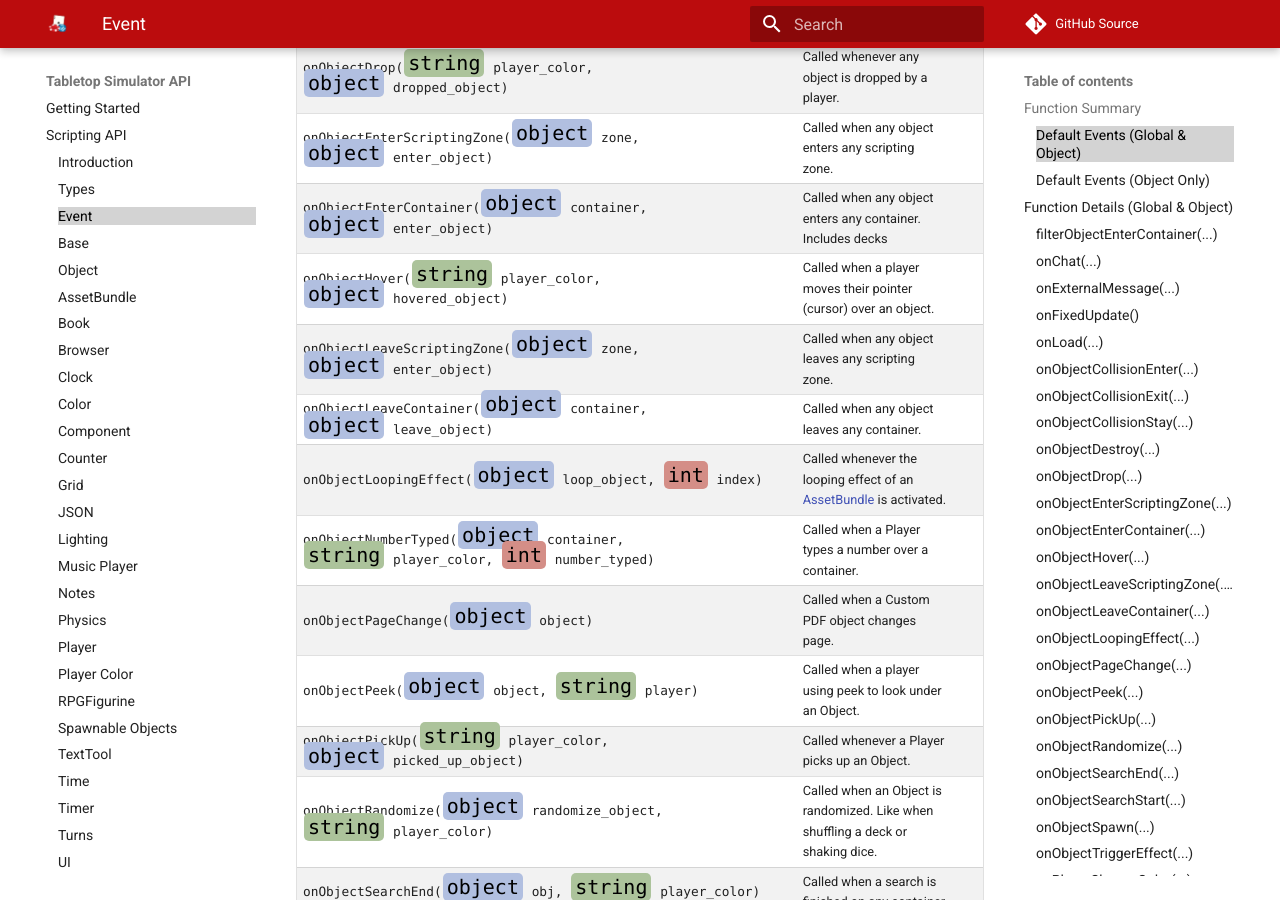
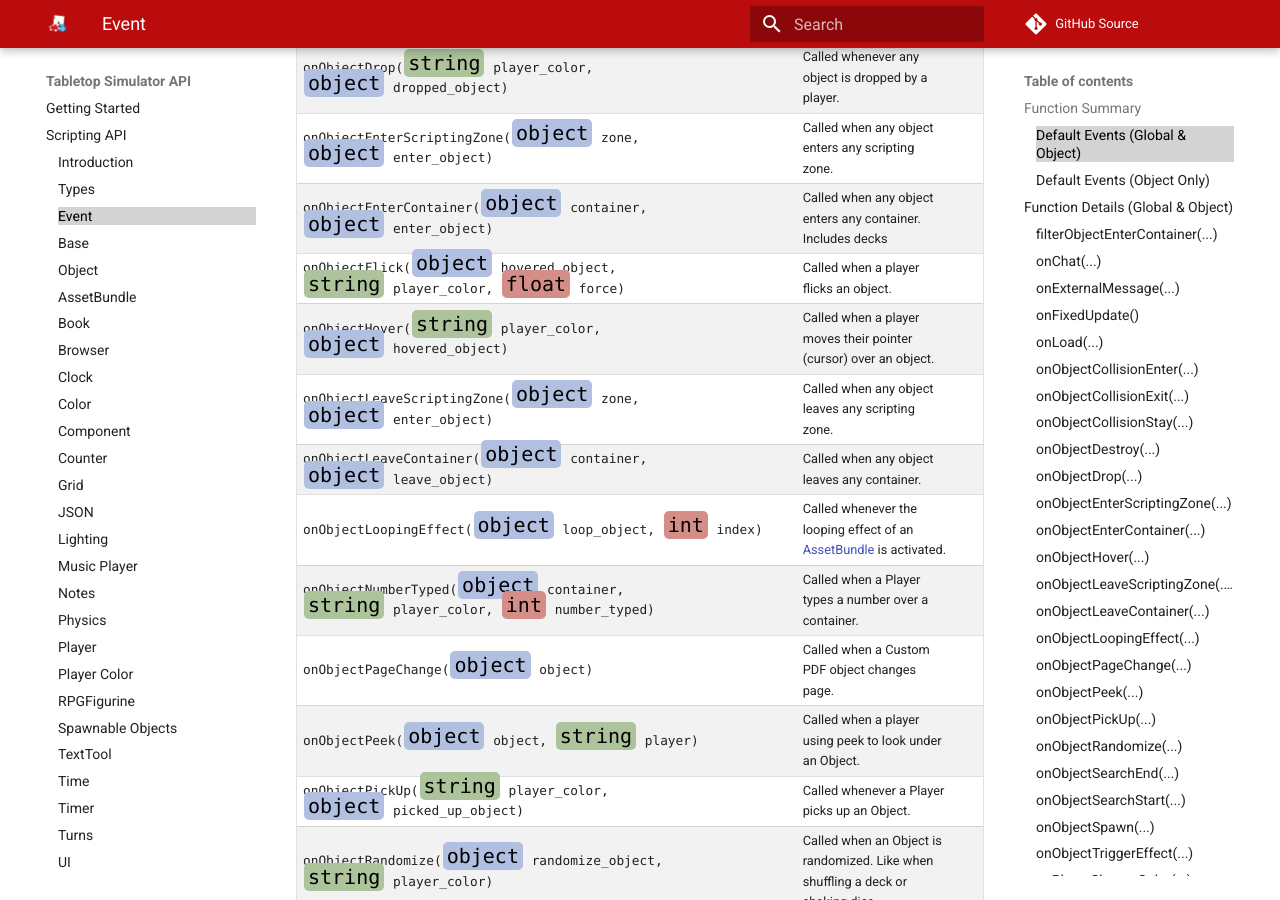
Before and after one commit to Berserk-Games/Tabletop-Simulator-API, an MkDocs documentation site: the page built from docs/event.md, in a window 1280 px wide and 900 px high, scrolled down 1685 px. Built offline with MkDocs 1.6.1 and Material for MkDocs 9.7.7, drawn with Linux system fonts in a browser that asks for light colours; comment, search, counter and statistics services are not loaded; some of the changed text lies outside the part shown.

Commit message:
Added flick events

```diff
--- a/docs/event.md
+++ b/docs/event.md
@@ -21,6 +21,7 @@
 onObjectDrop([<span class="tag str"></span>](types.md)&nbsp;player_color, [<span class="tag obj"></span>](types.md)&nbsp;dropped_object) | Called whenever any object is dropped by a player. | [<span class="i"></span>](#onobjectdrop)
 onObjectEnterScriptingZone([<span class="tag obj"></span>](types.md)&nbsp;zone, [<span class="tag obj"></span>](types.md)&nbsp;enter_object) | Called when any object enters any scripting zone. | [<span class="i"></span>](#onobjectenterscriptingzone)
 onObjectEnterContainer([<span class="tag obj"></span>](types.md)&nbsp;container, [<span class="tag obj"></span>](types.md)&nbsp;enter_object) | Called when any object enters any container. Includes decks | [<span class="i"></span>](#onobjectentercontainer)
+onObjectFlick([<span class="tag obj"></span>](types.md)&nbsp;hovered_object, [<span class="tag str"></span>](types.md)&nbsp;player_color, [<span class="tag flo"></span>](types.md)&nbsp;force) | Called when a player flicks an object. | [<span class="i"></span>](#onobjectflick)
 onObjectHover([<span class="tag str"></span>](types.md)&nbsp;player_color, [<span class="tag obj"></span>](types.md)&nbsp;hovered_object) | Called when a player moves their pointer (cursor) over an object. | [<span class="i"></span>](#onobjecthover)
 onObjectLeaveScriptingZone([<span class="tag obj"></span>](types.md)&nbsp;zone, [<span class="tag obj"></span>](types.md)&nbsp;enter_object) | Called when any object leaves any scripting zone. | [<span class="i"></span>](#onobjectleavescriptingzone)
 onObjectLeaveContainer([<span class="tag obj"></span>](types.md)&nbsp;container, [<span class="tag obj"></span>](types.md)&nbsp;leave_object) | Called when any object leaves any container. | [<span class="i"></span>](#onobjectleavecontainer)
@@ -64,6 +65,7 @@
 onCollisionStay([<span class="tag tab"></span>](types.md)&nbsp;collision_info) | Called **every frame** that an Object is colliding with the Object this function is on. | [<span class="i"></span>](#oncollisionstay)
 onDestroy() | Called when an Object it is on is destroyed. | [<span class="i"></span>](#ondestroy)
 onDrop([<span class="tag str"></span>](types.md)&nbsp;player_color) | Called when a player releases an Object after picking it up. | [<span class="i"></span>](#ondrop)
+onFlick([<span class="tag str"></span>](types.md)&nbsp;player_color, [<span class="tag flo"></span>](types.md)&nbsp;force) | Called when a player flicks the object. | [<span class="i"></span>](#onflick)
 onHover([<span class="tag str"></span>](types.md)&nbsp;player_color) | Called when a player moves their pointer (cursor) over an object. | [<span class="i"></span>](#onhover)
 onNumberTyped([<span class="tag str"></span>](types.md)&nbsp;player_color, [<span class="tag int"></span>](types.md)&nbsp;number_typed) | Called when a Player types a number over the container. |
 onPageChange() | Called when a Custom PDF page is changed. | [<span class="i"></span>](#onpagechange)
```
